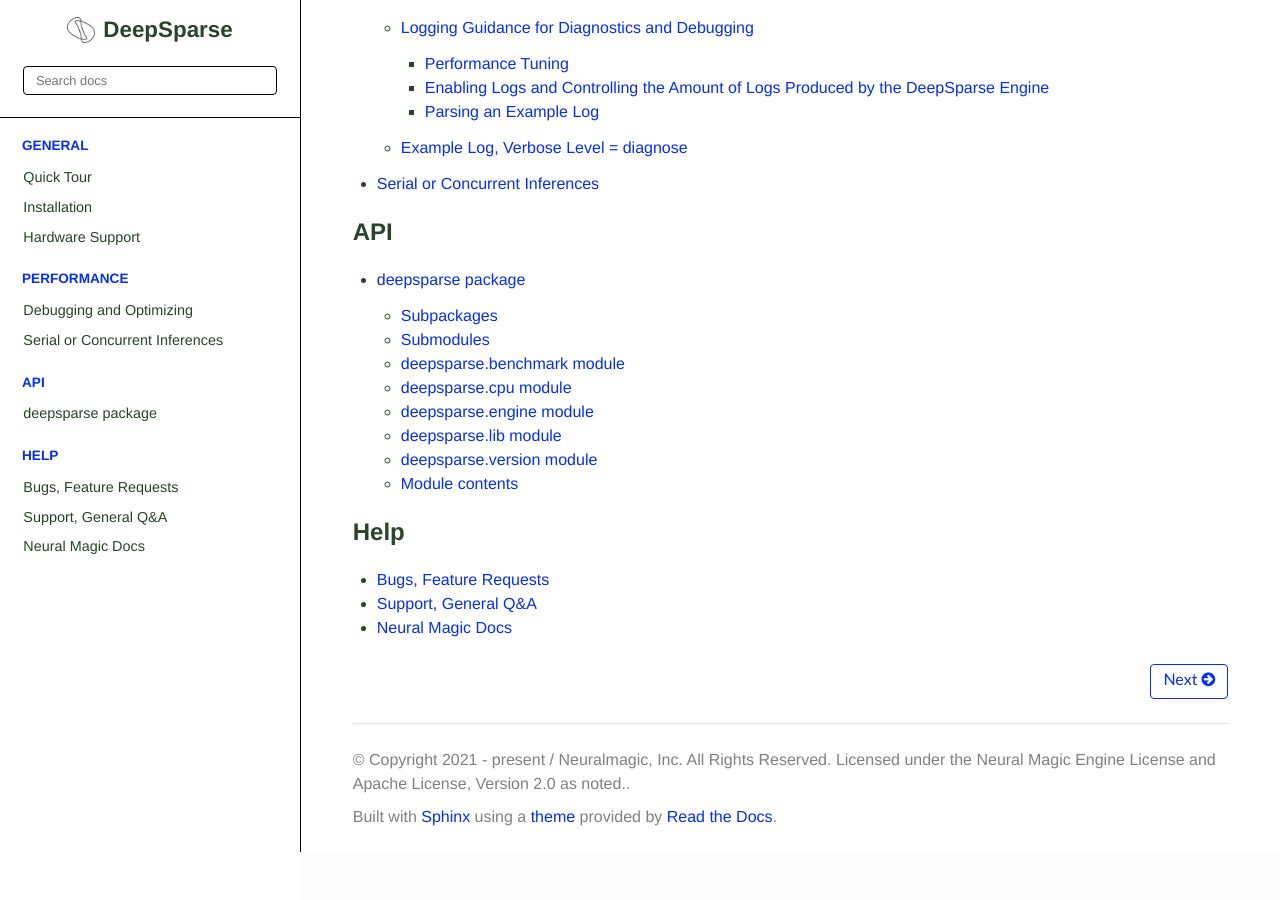
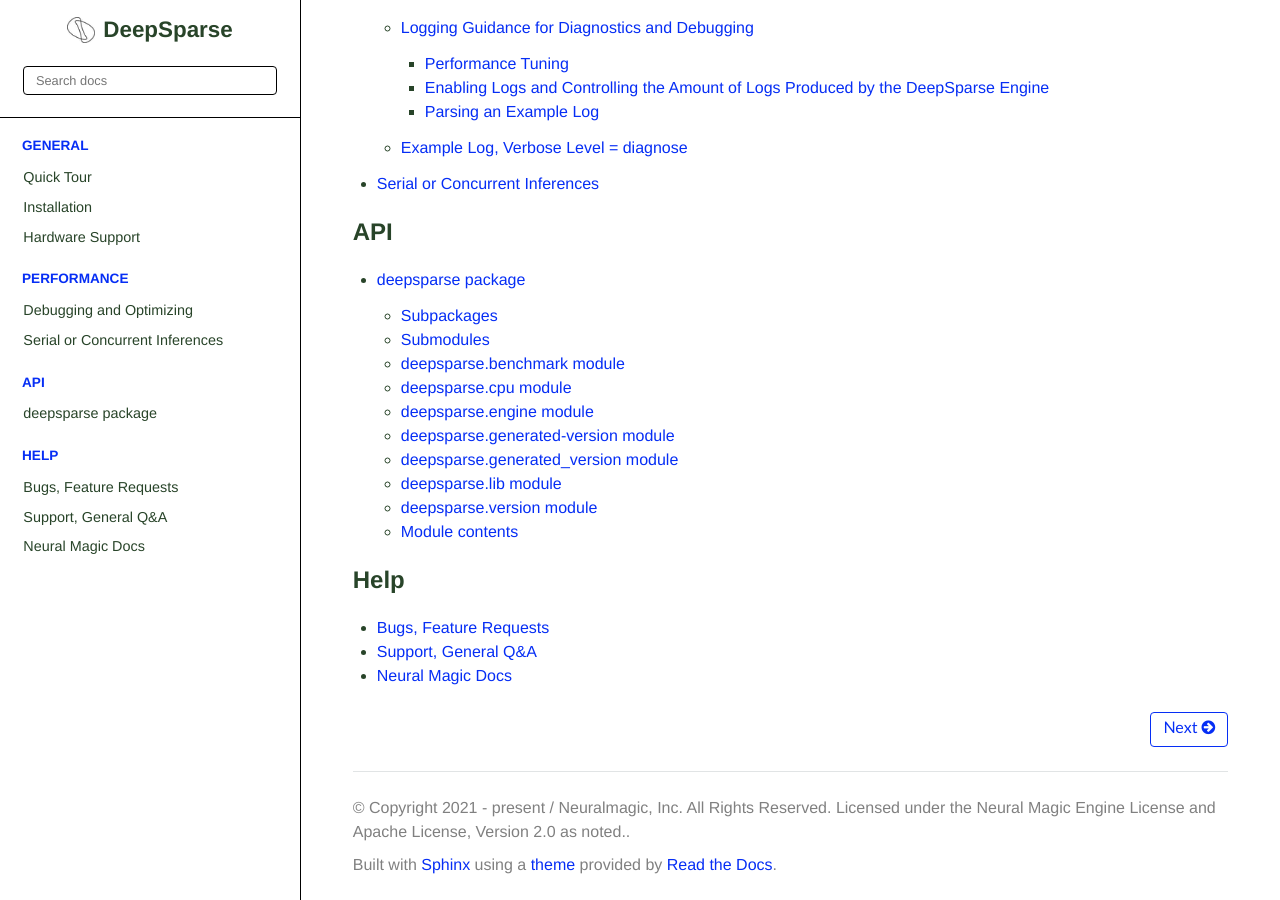
Before and after one commit to neuralmagic/deepsparse, a Sphinx documentation site: the page built from docs/index.rst, in a window 1280 px wide and 900 px high, scrolled down 2570 px. Built offline with Sphinx 7.4.7 and the Read the Docs theme 2.0.0, drawn with Linux system fonts in a browser that asks for light colours; the version number could not be read and is left out; before the commit the page ends 3422 px from its top, so only the background shows below that.

```diff
--- a/docs/api/deepsparse.rst
+++ b/docs/api/deepsparse.rst
@@ -51,6 +51,22 @@ deepsparse.engine module
    :undoc-members:
    :show-inheritance:
 
+deepsparse.generated\-version module
+------------------------------------
+
+.. automodule:: deepsparse.generated-version
+   :members:
+   :undoc-members:
+   :show-inheritance:
+
+deepsparse.generated\_version module
+------------------------------------
+
+.. automodule:: deepsparse.generated_version
+   :members:
+   :undoc-members:
+   :show-inheritance:
+
 deepsparse.lib module
 ---------------------
 
```
